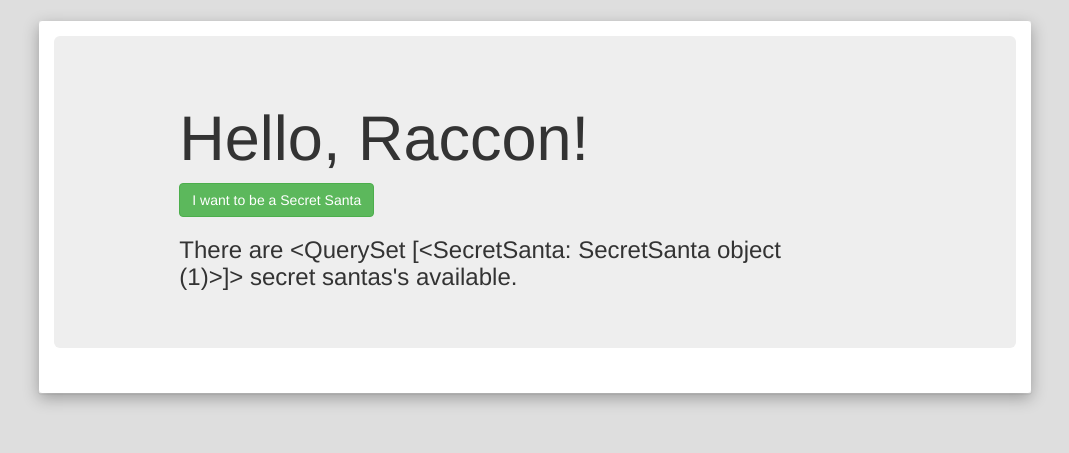
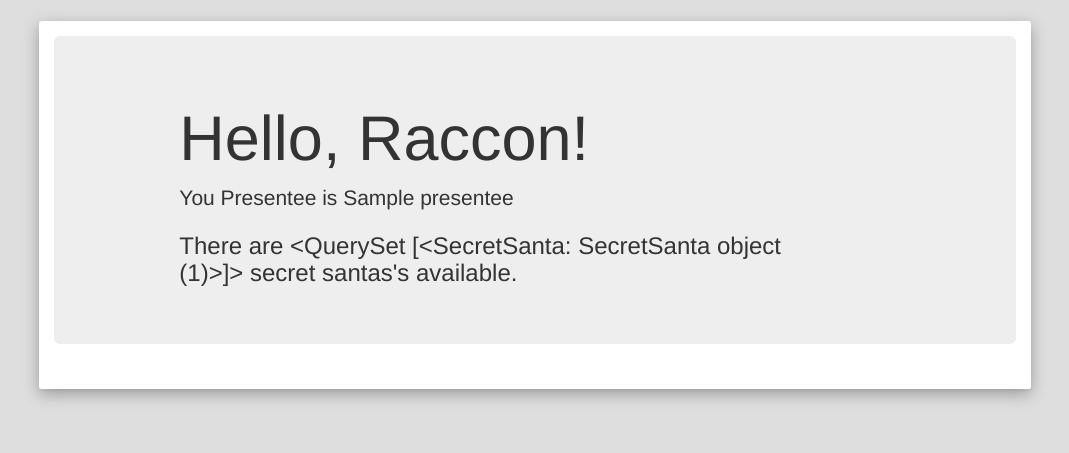
Before and after one commit to TamoshaytisV/secret_santa, a Django app: template templates/index.html in a window 1280 px wide. Shown: the part 50-503 px from the top of the page, without its empty margins (54-1123 px from the left). Run offline with Django 3.2, Linux system fonts and the light colour scheme; a user stored in the database is signed in; tables that the repository leaves empty hold one stand-in row (values such as "Sample post"); the template is opened without the code that fills it: values that come from a table or form of the project are taken from there, most other values are stand-ins (such as "Sample title", 1, 10 or a date in 2020); some libraries are stand-ins or nearby versions.

Commit message:
feat(main_view): add Presentee to user dashboard

```diff
--- a/secret_santa/views.py
+++ b/secret_santa/views.py
@@ -3,15 +3,19 @@
 from django.contrib.auth import get_user_model
 from social.backends.utils import load_backends
 
-from core.models import SecretSanta
+from core.models import SecretSanta, Gift
 
 
 def home(request):
+    gift = Gift.objects.filter(santa=request.user).first()
+    presentee = (gift.presentee.get_full_name() or gift.presentee.username) if gift else None
+
     return render(
         request,
         'index.html',
         {
             'secret_santas': get_user_model().objects.filter(as_santa__isnull=True).count(),
+            'presentee': presentee,
             'available_backends': load_backends(settings.AUTHENTICATION_BACKENDS)
         }
     )
--- a/templates/index.html
+++ b/templates/index.html
@@ -6,9 +6,13 @@
       <div class="container">
         <h1>Hello, Raccon!</h1>
         {% if user.is_authenticated %}
+        {% if presentee %}
+        <p>You Presentee is {{ presentee }}</p>
+        {% else %}
         <button type="button" name="button" class="btn btn-success">
         I want to be a Secret Santa
         </button>
+        {% endif %}
         {% endif %}
         <h3>There are {{ secret_santas }} secret santas's available.</h3>
       </div>
```
